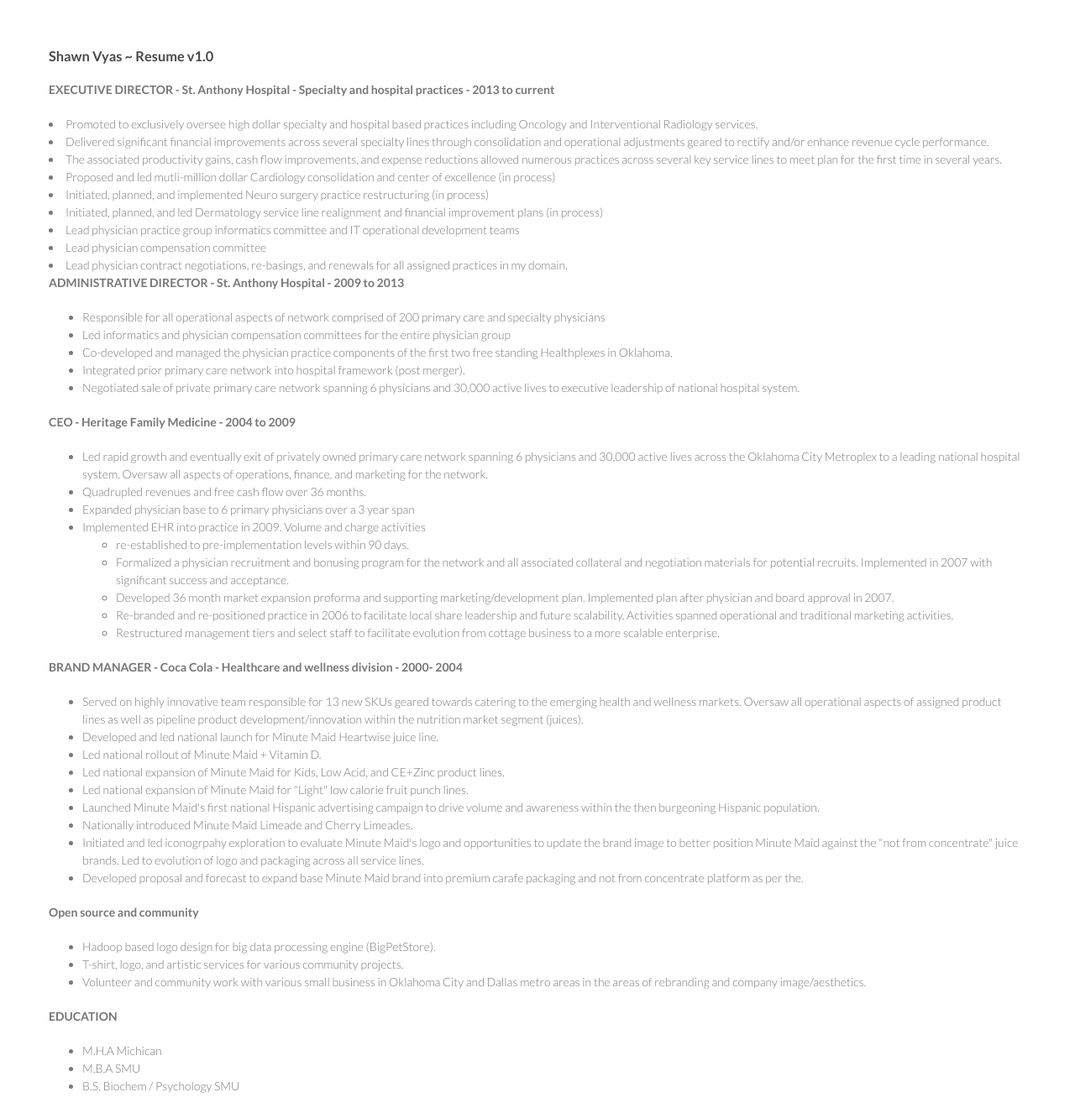
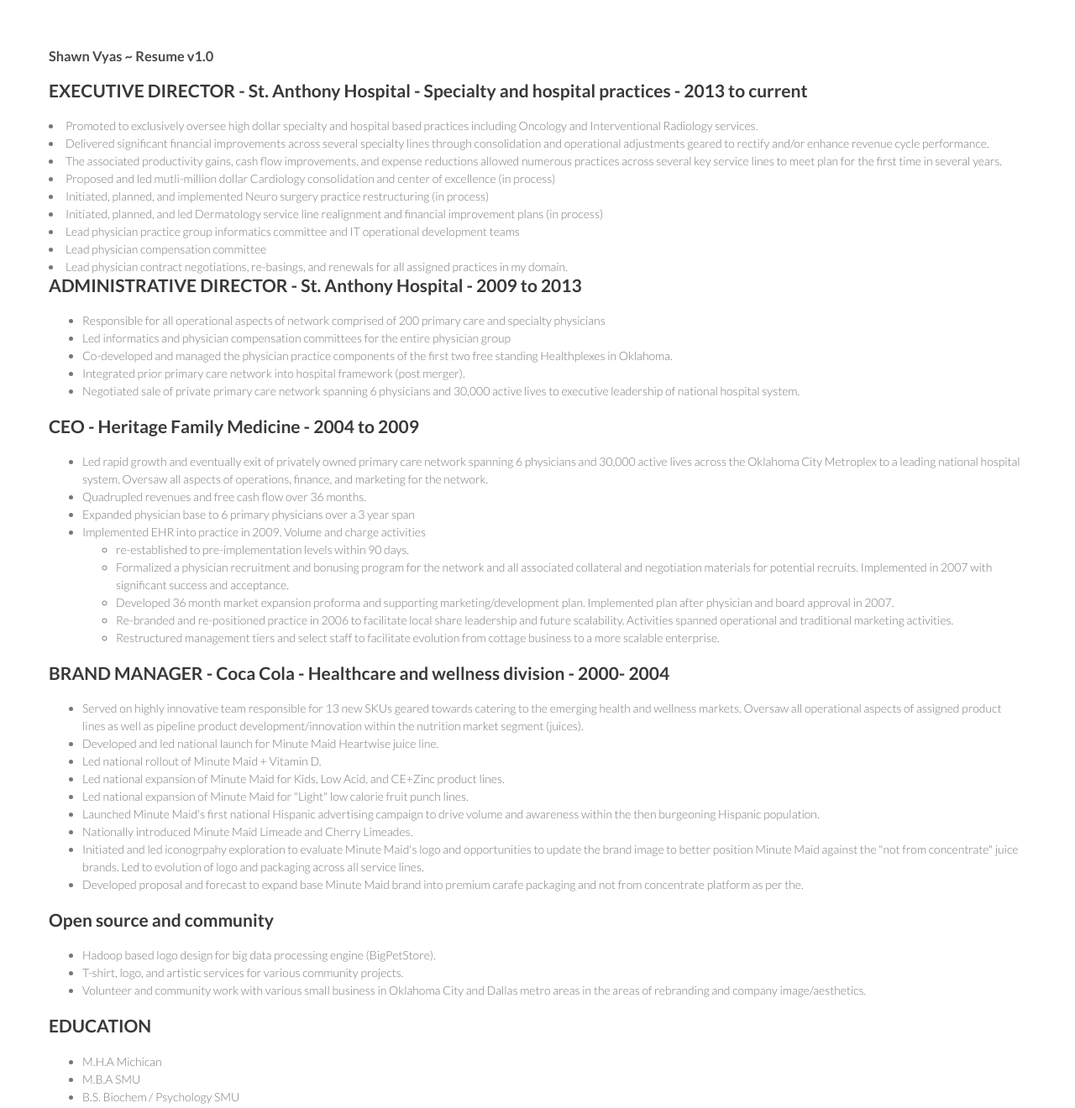
Before and after one commit to shawnvyas/shawnvyas.github.io, a plain HTML site: page index.html in a window 1280 px wide. Shown: the whole page at 84% size. Drawn offline with Linux system fonts and the light colour scheme.

Commit message:
Update index.html

```diff
--- a/index.html
+++ b/index.html
@@ -16,7 +16,7 @@
 <h3>
 <a name="shawn vyas resume 1.0" class="anchor" href="#shawn-vyas--resume-v10"><span class="octicon octicon-link"></span></a>Shawn Vyas ~ Resume v1.0</h3>
 
-<p><b>EXECUTIVE DIRECTOR - St. Anthony Hospital - Specialty and hospital practices - 2013 to current</b></p>
+<h2>EXECUTIVE DIRECTOR - St. Anthony Hospital - Specialty and hospital practices - 2013 to current</h2>
 <li>Promoted to exclusively oversee high dollar specialty and hospital based practices including Oncology and Interventional Radiology services.</li>
 <li>Delivered significant financial improvements across several specialty lines through consolidation and operational adjustments geared to rectify and/or enhance revenue cycle performance.  </li>
 <li>The associated productivity gains, cash flow improvements, and expense reductions allowed numerous practices across several key service lines to meet plan for the first time in several years.</li>
@@ -27,7 +27,7 @@
 <li>Lead physician compensation committee </li>
 <li>Lead physician contract negotiations, re-basings, and renewals for all assigned practices in my domain.</li>
 </ul>
-<p><b>ADMINISTRATIVE DIRECTOR - St. Anthony Hospital - 2009 to 2013</p></b>
+<h2>ADMINISTRATIVE DIRECTOR - St. Anthony Hospital - 2009 to 2013</h2>
 <ul>
 <li>Responsible for all operational aspects of network comprised of 200 primary care and specialty physicians</li>
 <li>Led informatics and physician compensation committees for the entire physician group</li>
@@ -35,7 +35,7 @@
 <li>Integrated prior primary care network into hospital framework (post merger).</li>
 <li>Negotiated sale of private primary care network spanning 6 physicians and 30,000 active lives to executive leadership of national hospital system.</li>
 </ul>
-<p><b>CEO - Heritage Family Medicine - 2004 to 2009</b></p>
+<h2>CEO - Heritage Family Medicine - 2004 to 2009</h2>
 <ul>
 <li>Led rapid growth and eventually exit of privately owned primary care network spanning 6 physicians and 30,000 active lives across the Oklahoma City Metroplex to a leading national hospital system.  Oversaw all aspects of operations, finance, and marketing for the network.</li>
 <li>Quadrupled revenues and free cash flow over 36 months.</li>
@@ -49,7 +49,7 @@
 </ul>
 </li>
 </ul>
-<p><b>BRAND MANAGER - Coca Cola  - Healthcare and wellness division - 2000- 2004</b></p>
+<h2>BRAND MANAGER - Coca Cola  - Healthcare and wellness division - 2000- 2004</h2>
 <ul>
 <li>Served on highly innovative team responsible for 13 new SKUs geared towards catering to the emerging health and wellness markets.  Oversaw all operational aspects of assigned product lines as well as pipeline product development/innovation within the nutrition market segment (juices). </li>
 <li>Developed and led national launch for Minute Maid Heartwise juice line. </li>
@@ -61,13 +61,13 @@
 <li>Initiated and led iconogrpahy exploration to evaluate Minute Maid's logo and opportunities to update the brand image to better position Minute Maid against the "not from concentrate" juice brands.  Led to evolution of logo and packaging across all service lines.</li>
 <li>Developed proposal and forecast to expand base Minute Maid brand into premium carafe packaging and not from concentrate platform as per the.</li>
 </ul>
-<p><b>Open source and community</b></p>
+<h2>Open source and community</h2>
 <ul>
 <li>Hadoop based logo design for big data processing engine (BigPetStore).</li>
 <li>T-shirt, logo, and artistic services for various community projects.</li>
 <li>Volunteer and community work with various small business in Oklahoma City and Dallas metro areas in the areas of rebranding and company image/aesthetics.</li>
 </ul>
-<p><b>EDUCATION</b></p>
+<h2>EDUCATION</h2>
 <ul>
 <li>M.H.A Michican </li>
 <li>M.B.A SMU</li>
```
